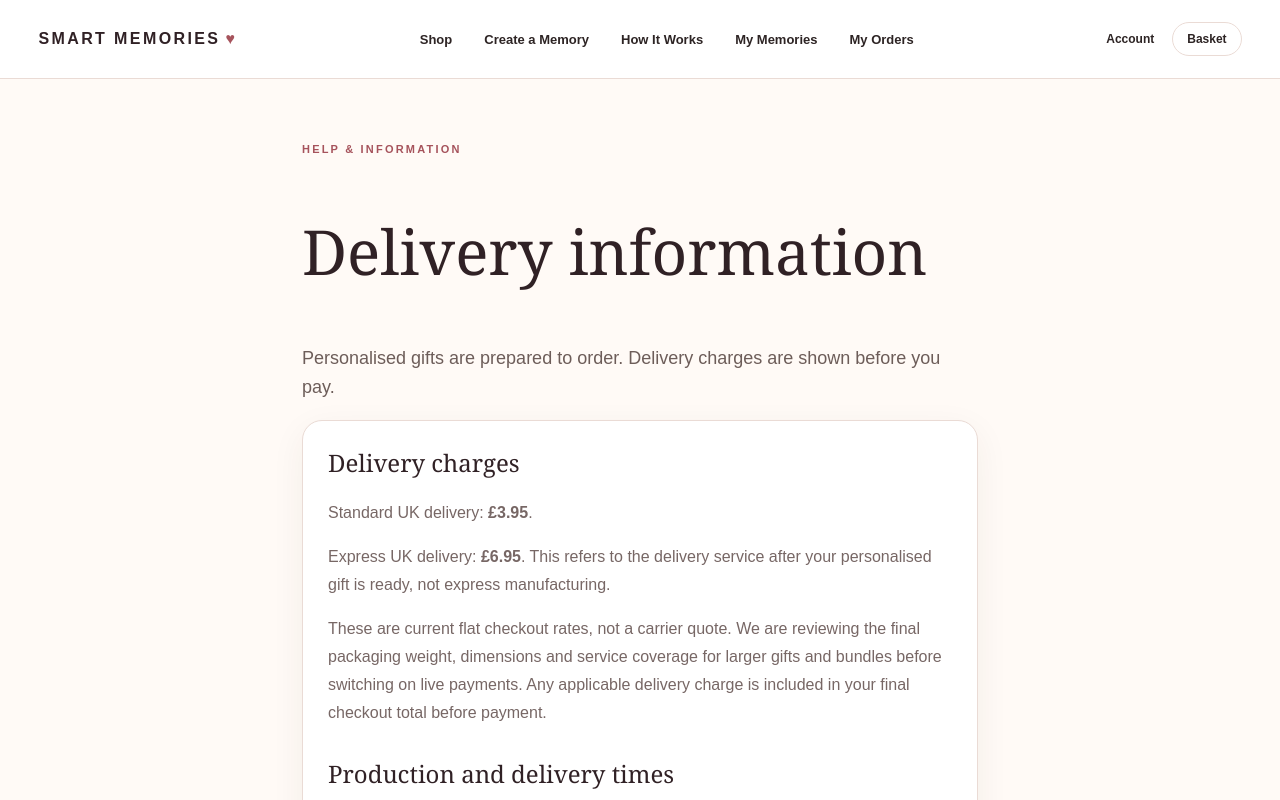
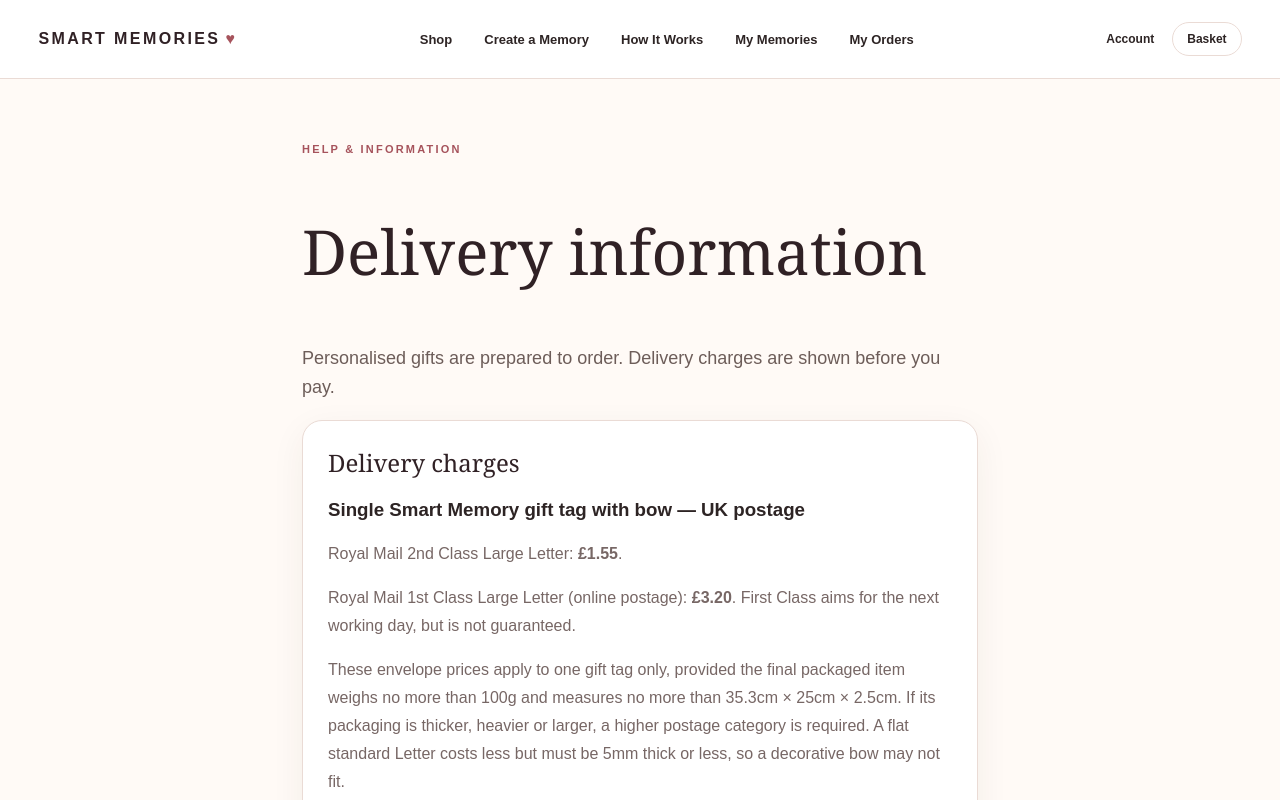
Before and after one commit to jorjuel/smart-memories, a Next.js app: page /delivery in a window 1280 px wide. Shown: the top 800 px of the page. Built offline with nearby package versions, Linux system fonts and the light colour scheme.

Commit message:
Explain Royal Mail letter limits and lower single-tag postage rates on delivery page

```diff
--- a/app/delivery/page.tsx
+++ b/app/delivery/page.tsx
@@ -1,5 +1,6 @@
 import Link from 'next/link';
 import { SHIPPING_PRICES_PENCE } from '@/lib/pricing';
+import { ROYAL_MAIL_LARGE_LETTER_100G_PENCE } from '@/lib/shippingPricing';
 
 export const metadata = {
   title: 'Delivery Information | Smart Memories',
@@ -17,9 +18,14 @@ export default function DeliveryPage() {
       <p className="lead">Personalised gifts are prepared to order. Delivery charges are shown before you pay.</p>
       <div className="card">
         <h2>Delivery charges</h2>
+        <h3>Single Smart Memory gift tag with bow — UK postage</h3>
+        <p>Royal Mail 2nd Class Large Letter: <strong>{gbp(ROYAL_MAIL_LARGE_LETTER_100G_PENCE.standard)}</strong>.</p>
+        <p>Royal Mail 1st Class Large Letter (online postage): <strong>{gbp(ROYAL_MAIL_LARGE_LETTER_100G_PENCE.express)}</strong>. First Class aims for the next working day, but is not guaranteed.</p>
+        <p>These envelope prices apply to one gift tag only, provided the final packaged item weighs no more than 100g and measures no more than 35.3cm × 25cm × 2.5cm. If its packaging is thicker, heavier or larger, a higher postage category is required. A flat standard Letter costs less but must be 5mm thick or less, so a decorative bow may not fit.</p>
+        <h3>Other UK gifts and combined orders</h3>
         <p>Standard UK delivery: <strong>{gbp(SHIPPING_PRICES_PENCE.standard)}</strong>.</p>
         <p>Express UK delivery: <strong>{gbp(SHIPPING_PRICES_PENCE.express)}</strong>. This refers to the delivery service after your personalised gift is ready, not express manufacturing.</p>
-        <p>These are current flat checkout rates, not a carrier quote. We are reviewing the final packaging weight, dimensions and service coverage for larger gifts and bundles before switching on live payments. Any applicable delivery charge is included in your final checkout total before payment.</p>
+        <p>Other gift delivery charges are flat checkout rates, not a carrier quote. We are reviewing the final packaging weight, dimensions and service coverage for larger gifts, combined orders and bundles before switching on live payments. The applicable delivery charge is shown in your checkout total before payment.</p>
         <h2>Production and delivery times</h2>
         <p>Every gift is made to order. Production time depends on its design and printing requirements. Standard and express options apply after production; neither is a guaranteed arrival date. Verified dispatch and delivery estimates will be published before live payments are enabled.</p>
         <h2>Order tracking</h2>
```
